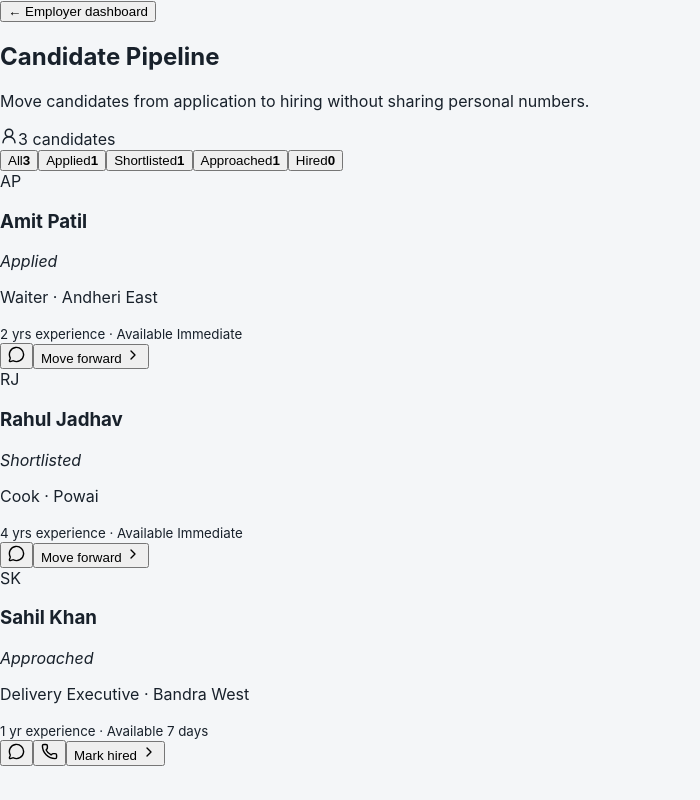
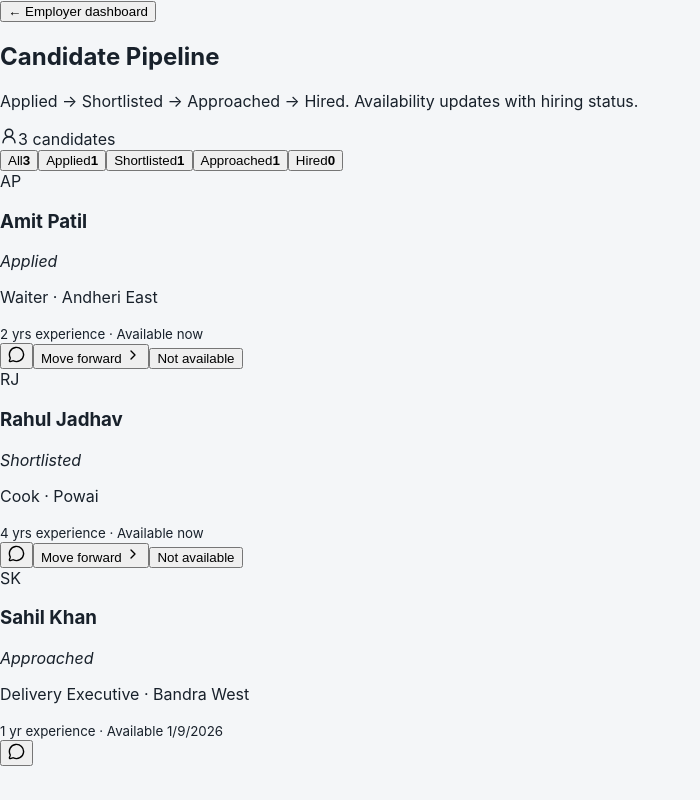
Before and after one commit to shivrajnaturalz/Mumbai-Jobz, a React (Vite) app: page / in a window 1280 px wide. Both pictures are taken after a click on the button "Candidate pipeline". Shown: the whole page, without its empty margins (0-700 px from the left). Built offline with nearby package versions, Linux system fonts and the light colour scheme.

Commit message:
Connect hiring stage to candidate availability rules

```diff
--- a/src/employer/CandidatePipeline.jsx
+++ b/src/employer/CandidatePipeline.jsx
@@ -1,19 +1,21 @@
 import React,{useMemo,useState} from 'react';
 import {MessageCircle,Phone,Check,UserRound,ChevronRight} from 'lucide-react';
+import {getAvailabilityLabel,isEmployeeAvailable} from '../data/jobs';
 
 const stages=['Applied','Shortlisted','Approached','Hired'];
 const initialCandidates=[
- {id:'C-001',name:'Amit Patil',role:'Waiter',area:'Andheri East',stage:'Applied',experience:'2 yrs',available:'Immediate'},
- {id:'C-002',name:'Rahul Jadhav',role:'Cook',area:'Powai',stage:'Shortlisted',experience:'4 yrs',available:'Immediate'},
- {id:'C-003',name:'Sahil Khan',role:'Delivery Executive',area:'Bandra West',stage:'Approached',experience:'1 yr',available:'7 days'}
+ {id:'C-001',name:'Amit Patil',role:'Waiter',area:'Andheri East',stage:'Applied',experience:'2 yrs',available:'Immediate',availabilityStatus:'available'},
+ {id:'C-002',name:'Rahul Jadhav',role:'Cook',area:'Powai',stage:'Shortlisted',experience:'4 yrs',available:'Immediate',availabilityStatus:'available'},
+ {id:'C-003',name:'Sahil Khan',role:'Delivery Executive',area:'Bandra West',stage:'Approached',experience:'1 yr',available:'7 days',availabilityStatus:'available_soon',availableFrom:'2026-09-02T00:00:00+05:30'}
 ];
 
 export default function CandidatePipeline(){
  const [candidates,setCandidates]=useState(initialCandidates); const [filter,setFilter]=useState('All');
  const visible=useMemo(()=>filter==='All'?candidates:candidates.filter(c=>c.stage===filter),[candidates,filter]);
- const move=(id)=>setCandidates(cs=>cs.map(c=>{if(c.id!==id)return c;const i=stages.indexOf(c.stage);return i<stages.length-1?{...c,stage:stages[i+1]}:c;}));
- return <section className="candidatePipeline"><div className="pipelineHeader"><div><h2>Candidate Pipeline</h2><p>Move candidates from application to hiring without sharing personal numbers.</p></div><div className="pipelineTotal"><UserRound size={18}/>{candidates.length} candidates</div></div>
+ const move=(id)=>setCandidates(cs=>cs.map(c=>{if(c.id!==id)return c;const i=stages.indexOf(c.stage);if(i>=stages.length-1)return c;const next=stages[i+1];return next==='Hired'?{...c,stage:next,availabilityStatus:'hired'}:{...c,stage:next};}));
+ const markUnavailable=(id)=>setCandidates(cs=>cs.map(c=>c.id===id?{...c,availabilityStatus:'unavailable'}:c));
+ return <section className="candidatePipeline"><div className="pipelineHeader"><div><h2>Candidate Pipeline</h2><p>Applied → Shortlisted → Approached → Hired. Availability updates with hiring status.</p></div><div className="pipelineTotal"><UserRound size={18}/>{candidates.length} candidates</div></div>
   <div className="stageTabs">{['All',...stages].map(s=><button className={filter===s?'selected':''} onClick={()=>setFilter(s)} key={s}>{s}<b>{s==='All'?candidates.length:candidates.filter(c=>c.stage===s).length}</b></button>)}</div>
-  <div className="candidateList">{visible.map(c=><article className="candidateCard" key={c.id}><div className="candidateAvatar">{c.name.split(' ').map(x=>x[0]).join('')}</div><div className="candidateInfo"><div className="candidateName"><h3>{c.name}</h3><em>{c.stage}</em></div><p>{c.role} · {c.area}</p><small>{c.experience} experience · Available {c.available}</small></div><div className="candidateActions"><button title="In-app chat"><MessageCircle size={17}/></button>{c.stage==='Approached'&&<button title="Call via platform"><Phone size={17}/></button>}{c.stage!=='Hired'&&<button className="advance" onClick={()=>move(c.id)}>{c.stage==='Approached'?'Mark hired':'Move forward'} <ChevronRight size={16}/></button>}{c.stage==='Hired'&&<Check size={20}/>}</div></article>)}</div>
+  <div className="candidateList">{visible.map(c=>{const available=isEmployeeAvailable(c);return <article className="candidateCard" key={c.id}><div className="candidateAvatar">{c.name.split(' ').map(x=>x[0]).join('')}</div><div className="candidateInfo"><div className="candidateName"><h3>{c.name}</h3><em>{c.stage}</em></div><p>{c.role} · {c.area}</p><small>{c.experience} experience · {getAvailabilityLabel(c)}</small></div><div className="candidateActions"><button title="In-app chat"><MessageCircle size={17}/></button>{c.stage==='Approached'&&available&&<button title="Call via platform"><Phone size={17}/></button>}{c.stage!=='Hired'&&available&&<button className="advance" onClick={()=>move(c.id)}>{c.stage==='Approached'?'Mark hired':'Move forward'} <ChevronRight size={16}/></button>}{c.stage!=='Hired'&&available&&<button title="Mark not available" onClick={()=>markUnavailable(c.id)}>Not available</button>}{c.stage==='Hired'&&<Check size={20}/>}</div></article>})}</div>
  </section>
 }
```
